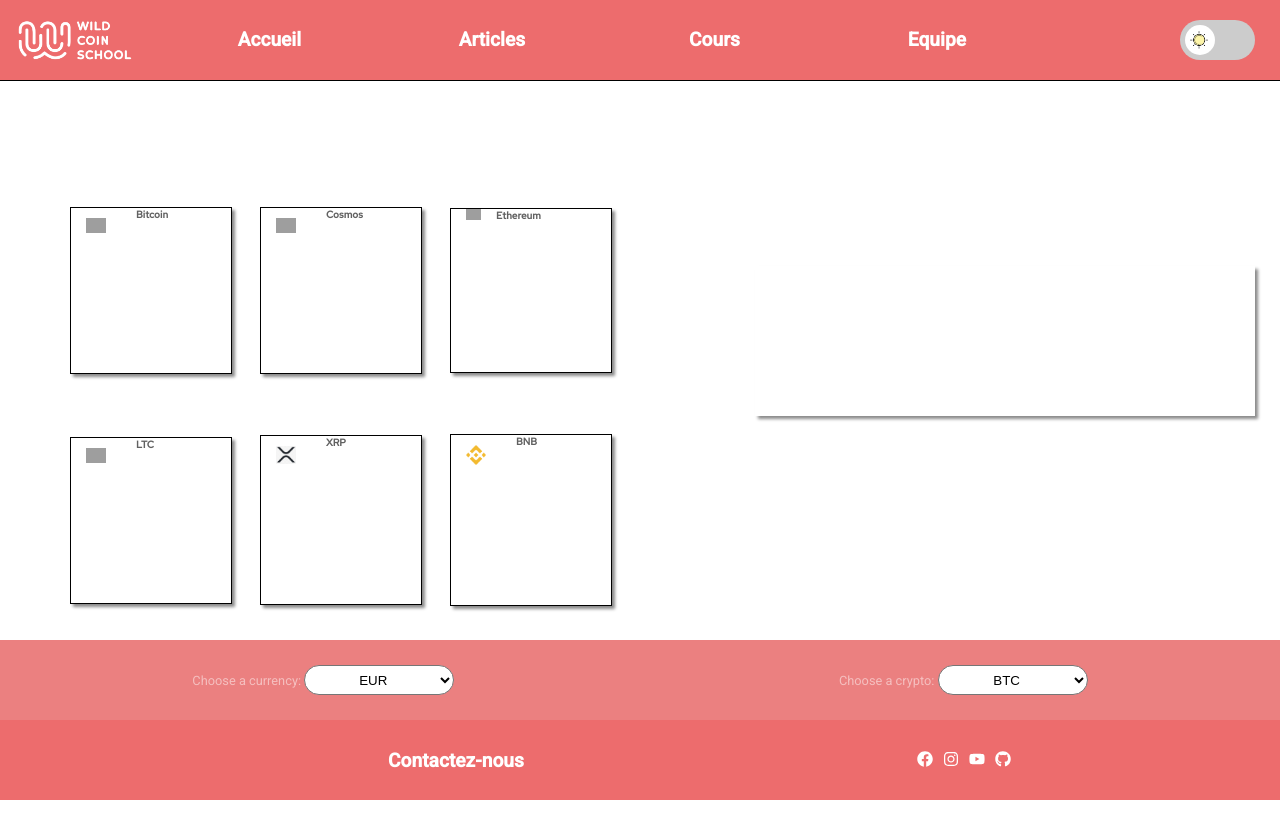
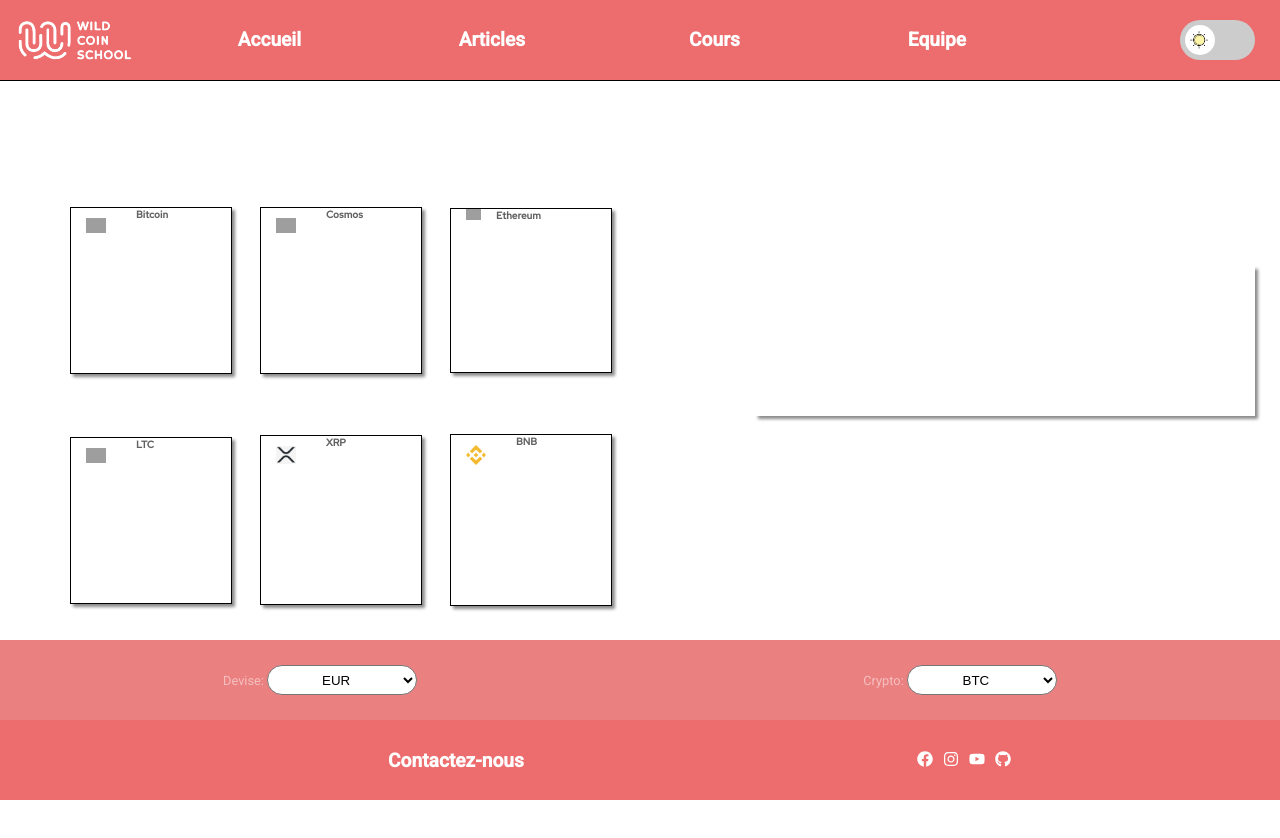
Before and after one commit to MatthiasWanner/WildCoin, a plain HTML site: page src/ratings.html in a window 1280 px wide. Drawn offline with nearby package versions, Linux system fonts and the light colour scheme; no server answers; grey boxes are pictures that could not be loaded.

Commit message:
en -> fr

```diff
--- a/src/ratings.html
+++ b/src/ratings.html
@@ -183,7 +183,7 @@
 
     <div class="filters">
       <div class="currencyChoose">
-        <label for="select-currency">Choose a currency:</label>
+        <label for="select-currency">Devise:</label>
         <select name="select-currency" id="select-currency">
           <option value="EUR">EUR</option>
           <option value="USD">USD</option>
@@ -192,7 +192,7 @@
       </div>
 
       <div class="cryptoChoixe">
-        <label for="select-crypto">Choose a crypto:</label>
+        <label for="select-crypto">Crypto:</label>
         <select name="select-crypto" id="select-crypto">
           <option value="BTC">BTC</option>
           <option value="ETH">ETH</option>
```
